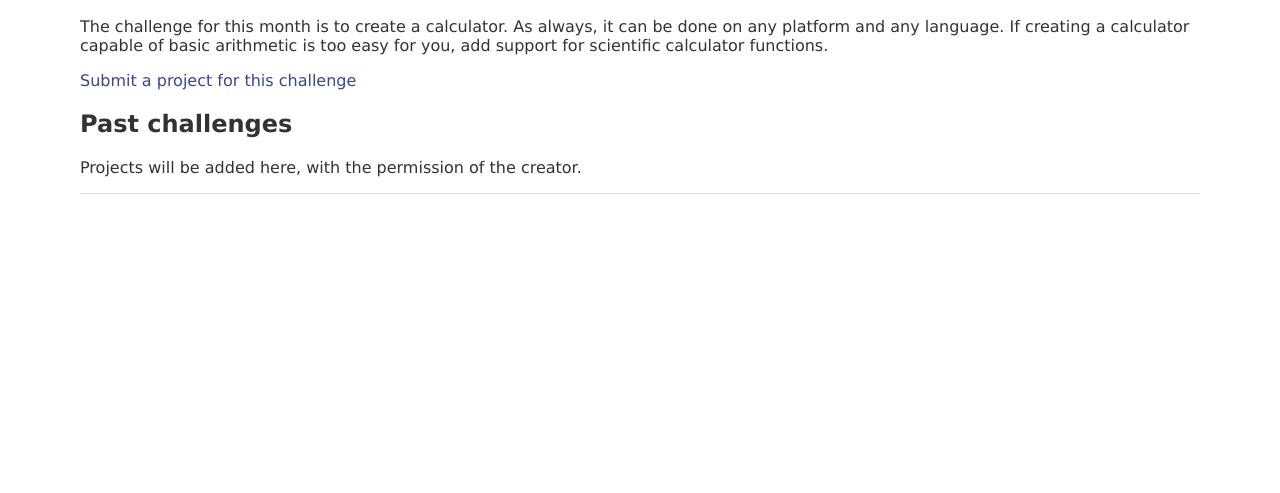
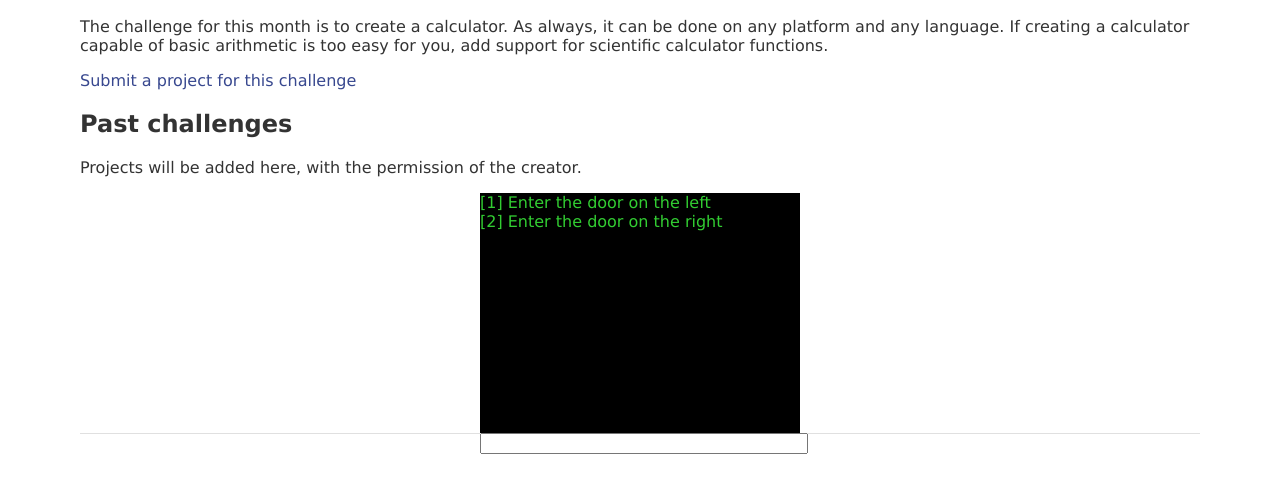
Before and after one commit to ahscpc/ahscpc.github.io, a plain HTML site: page challenges.html in a window 1280 px wide. Shown: the part 165-658 px from the top of the page. Drawn offline with Linux system fonts and the light colour scheme.

Commit message:
Added to the game
It still is broken…

```diff
--- a/challenges.html
+++ b/challenges.html
@@ -28,9 +28,11 @@
             <a href="http://goo.gl/forms/qUytwB4oGZ">Submit a project for this challenge</a>
             <h2>Past challenges</h2>
             <p>Projects will be added here, with the permission of the creator.</p>
-
-            <div class="console">
-
+            <div class="game">
+                <div class="console" id="display"></div>
+                <div class="input">
+                    <input class="textbox" id="input" type="text">
+                </div>
             </div>
         </div>
     </article>
--- a/js/text-adventure.js
+++ b/js/text-adventure.js
@@ -1,5 +1,36 @@
-var screen = document.getElementsByClassName("console")[0];
+var game = {
 
-var write = function(text) {
-    screen.innerText += text + "\n";
+    write: function(text) {
+        display.innerText += text + "\n";
+    },
+
+    keyPress: function(key) {
+        if (key.keyCode == "13") {
+            var text = new String(input.textContent);
+            input.textContent = "";
+            this.onEnter(text);
+        }
+    },
+
+    play: function() {
+        this.write("[1] Enter the door on the left\n[2] Enter the door on the right");
+        this.onEnter = function(text) {
+            if (text.textContent == "1") {
+                this.leftDoor();
+            } else if (text.textContent == "2") {
+                this.rightDoor();
+            }
+        };
+    },
+
+    leftDoor: function() {
+        this.write("You live");
+    },
+
+    rightDoor: function() {
+        this.write("You die");
+    }
 };
+
+input.onkeydown = game.keyPress;
+game.play();
--- a/stylesheet.css
+++ b/stylesheet.css
@@ -78,9 +78,21 @@ a:link, a:visited {
     text-align: center;
 }
 
-.console {
-    border-color: black;
-    border-radius: 1px;
+.game {
+    height: 240px;
+    width: 320px;
+    margin: 0 auto;
+}
+
+.game .console {
+    height: 240px;
+    background-color: black;
+    color: limegreen;
+    overflow-y: scroll;
+}
+
+.game .input .textbox {
+    width: 320px;
 }
 
 /**********************************************/
```
